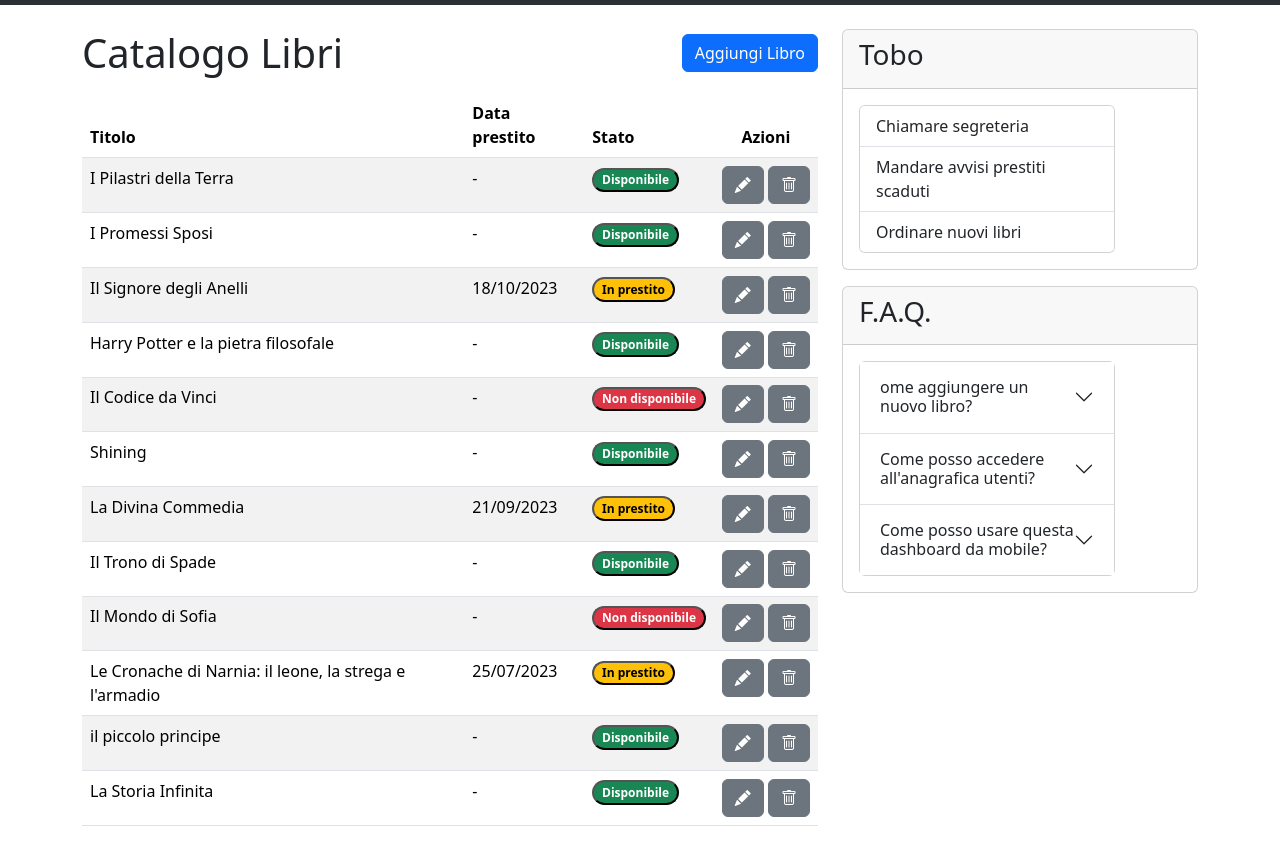
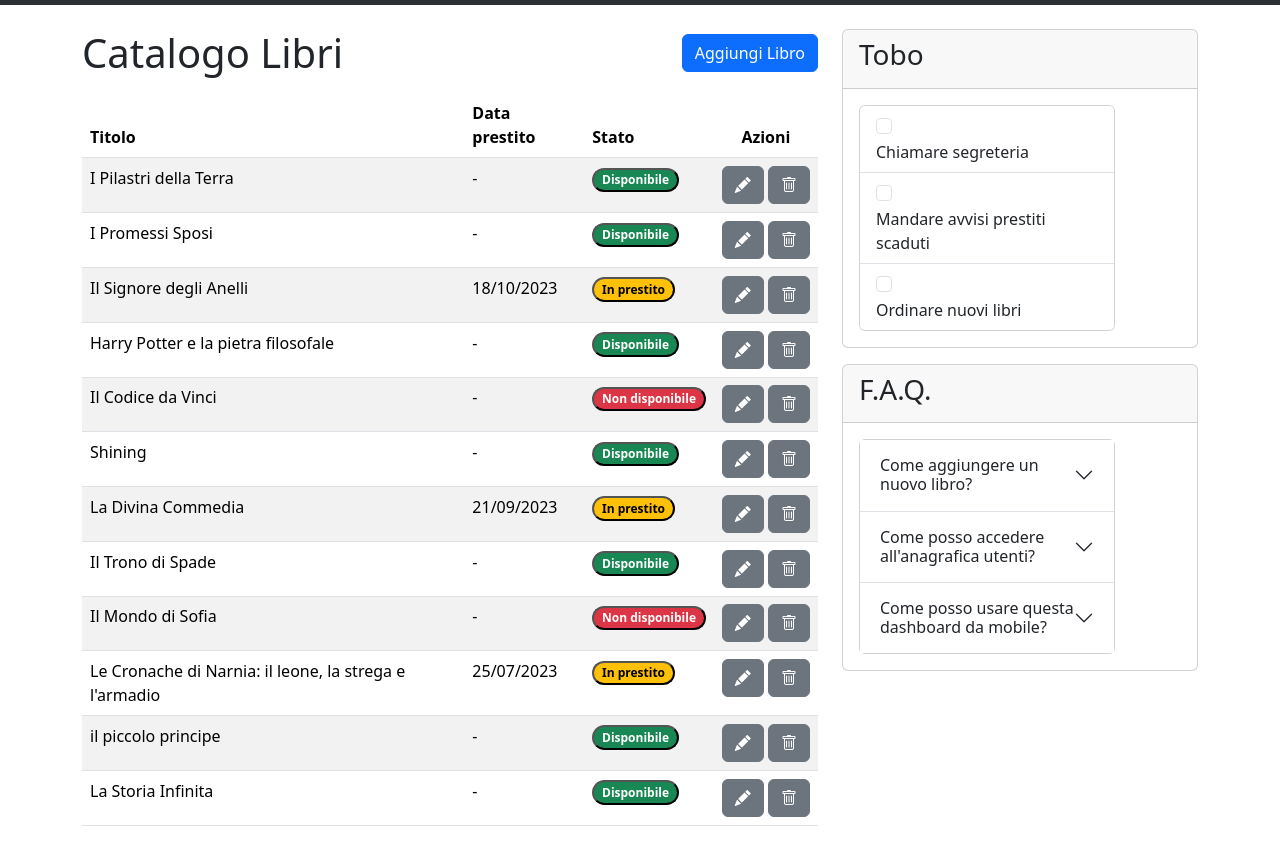
Before and after one commit to Fabio-Bianco/html-css-bootstrap-dashboard, a plain HTML site: page index.html in a window 1280 px wide. Shown: the part 61-902 px from the top of the page. Drawn offline with nearby package versions, Linux system fonts and the light colour scheme.

Commit message:
add: Indeterminate checkbox

```diff
--- a/index.html
+++ b/index.html
@@ -237,9 +237,27 @@
               <div class="card-body">
                 <div class="card" style="width: 16rem;">
                   <ul class="list-group list-group-flush">
-                    <li class="list-group-item">Chiamare segreteria </li>
-                    <li class="list-group-item">Mandare avvisi prestiti scaduti</li>
-                    <li class="list-group-item">Ordinare nuovi libri</li>
+                    <li class="list-group-item">
+                      <div class="form-check">
+                        <input class="form-check-input" type="checkbox" value="" id="flexCheckIndeterminate">
+                        <label class="form-check-label" for="flexCheckIndeterminate">
+                        </label>
+                      </div>Chiamare segreteria
+                    </li>
+                    <li class="list-group-item">
+                      <div class="form-check">
+                        <input class="form-check-input" type="checkbox" value="" id="flexCheckIndeterminate">
+                        <label class="form-check-label" for="flexCheckIndeterminate">
+                        </label>
+                      </div>Mandare avvisi prestiti scaduti
+                    </li>
+                    <li class="list-group-item">
+                      <div class="form-check">
+                        <input class="form-check-input" type="checkbox" value="" id="flexCheckIndeterminate">
+                        <label class="form-check-label" for="flexCheckIndeterminate">
+                        </label>
+                      </div>Ordinare nuovi libri
+                    </li>
                   </ul>
                 </div>
               </div>
@@ -253,32 +271,47 @@
                   <div class="accordion accordion-flush" id="accordionFlushExample">
                     <div class="accordion-item">
                       <h2 class="accordion-header">
-                        <button class="accordion-button collapsed" type="button" data-bs-toggle="collapse" data-bs-target="#flush-collapseOne" aria-expanded="false" aria-controls="flush-collapseOne">
-                          ome aggiungere un nuovo libro?
+                        <button class="accordion-button collapsed" type="button" data-bs-toggle="collapse"
+                          data-bs-target="#flush-collapseOne" aria-expanded="false" aria-controls="flush-collapseOne">
+                          Come aggiungere un nuovo libro?
                         </button>
                       </h2>
-                      <div id="flush-collapseOne" class="accordion-collapse collapse" data-bs-parent="#accordionFlushExample">
-                        <div class="accordion-body">Placeholder content for this accordion, which is intended to demonstrate the <code>.accordion-flush</code> class. This is the first item's accordion body.</div>
+                      <div id="flush-collapseOne" class="accordion-collapse collapse"
+                        data-bs-parent="#accordionFlushExample">
+                        <div class="accordion-body">Placeholder content for this accordion, which is intended to
+                          demonstrate the <code>.accordion-flush</code> class. This is the first item's accordion body.
+                        </div>
                       </div>
                     </div>
                     <div class="accordion-item">
                       <h2 class="accordion-header">
-                        <button class="accordion-button collapsed" type="button" data-bs-toggle="collapse" data-bs-target="#flush-collapseTwo" aria-expanded="false" aria-controls="flush-collapseTwo">
+                        <button class="accordion-button collapsed" type="button" data-bs-toggle="collapse"
+                          data-bs-target="#flush-collapseTwo" aria-expanded="false" aria-controls="flush-collapseTwo">
                           Come posso accedere all'anagrafica utenti?
                         </button>
                       </h2>
-                      <div id="flush-collapseTwo" class="accordion-collapse collapse" data-bs-parent="#accordionFlushExample">
-                        <div class="accordion-body">Placeholder content for this accordion, which is intended to demonstrate the <code>.accordion-flush</code> class. This is the second item's accordion body. Let's imagine this being filled with some actual content.</div>
+                      <div id="flush-collapseTwo" class="accordion-collapse collapse"
+                        data-bs-parent="#accordionFlushExample">
+                        <div class="accordion-body">Placeholder content for this accordion, which is intended to
+                          demonstrate the <code>.accordion-flush</code> class. This is the second item's accordion body.
+                          Let's imagine this being filled with some actual content.</div>
                       </div>
                     </div>
                     <div class="accordion-item">
                       <h2 class="accordion-header">
-                        <button class="accordion-button collapsed" type="button" data-bs-toggle="collapse" data-bs-target="#flush-collapseThree" aria-expanded="false" aria-controls="flush-collapseThree">
+                        <button class="accordion-button collapsed" type="button" data-bs-toggle="collapse"
+                          data-bs-target="#flush-collapseThree" aria-expanded="false"
+                          aria-controls="flush-collapseThree">
                           Come posso usare questa dashboard da mobile?
                         </button>
                       </h2>
-                      <div id="flush-collapseThree" class="accordion-collapse collapse" data-bs-parent="#accordionFlushExample">
-                        <div class="accordion-body">Placeholder content for this accordion, which is intended to demonstrate the <code>.accordion-flush</code> class. This is the third item's accordion body. Nothing more exciting happening here in terms of content, but just filling up the space to make it look, at least at first glance, a bit more representative of how this would look in a real-world application.</div>
+                      <div id="flush-collapseThree" class="accordion-collapse collapse"
+                        data-bs-parent="#accordionFlushExample">
+                        <div class="accordion-body">Placeholder content for this accordion, which is intended to
+                          demonstrate the <code>.accordion-flush</code> class. This is the third item's accordion body.
+                          Nothing more exciting happening here in terms of content, but just filling up the space to
+                          make it look, at least at first glance, a bit more representative of how this would look in a
+                          real-world application.</div>
                       </div>
                     </div>
                   </div>
```
